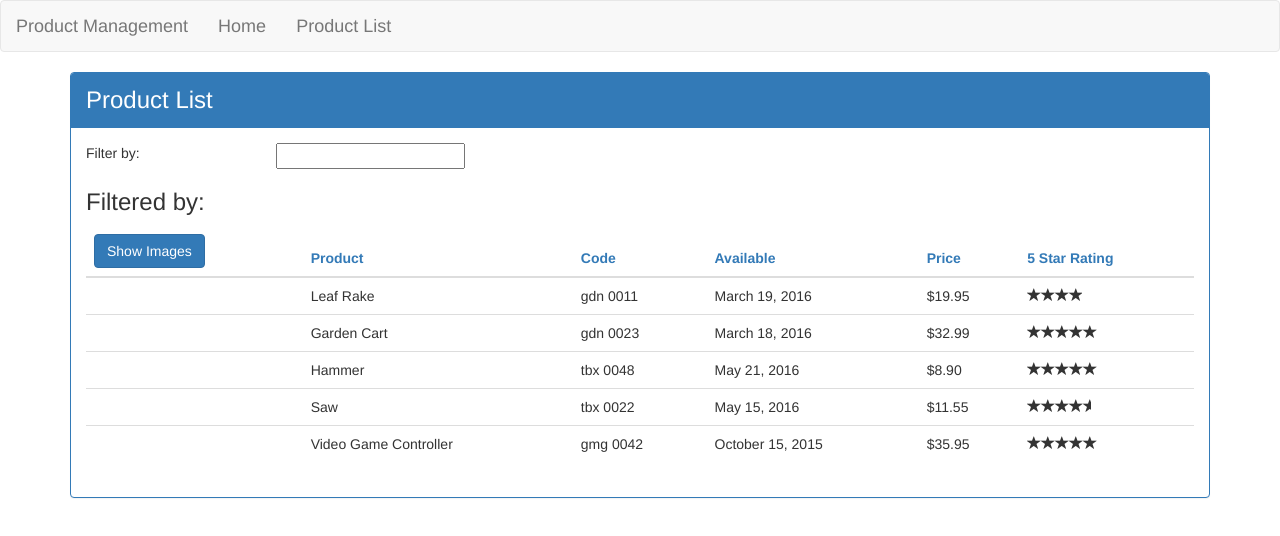
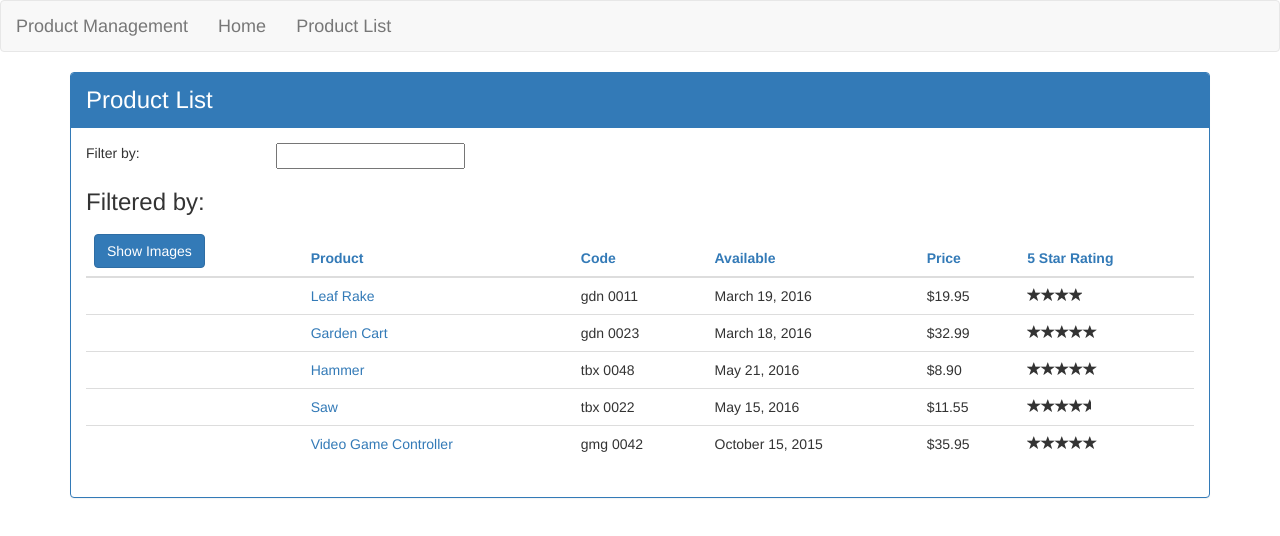
Before and after one commit to rukshandangalla/Angular-Base, an Angular app: page /products in a window 1280 px wide. Shown: the top 536 px of the page. Built offline with nearby package versions, Linux system fonts and the light colour scheme.

Commit message:
product detials page ready

```diff
--- a/src/app/products/product-detail.component.ts
+++ b/src/app/products/product-detail.component.ts
@@ -1,4 +1,6 @@
 import { Component, OnInit } from '@angular/core';
+import { ActivatedRoute } from '@angular/router';
+
 import { IProduct } from "./product";
 
 @Component({
@@ -10,9 +12,25 @@ export class ProductDetailComponent implements OnInit {
   pageTitle: string = 'Product Detail';
   product: IProduct;
 
-  constructor() { }
+  constructor(private _route: ActivatedRoute) {
+
+  }
 
   ngOnInit() {
+    let id = +this._route.snapshot.paramMap.get('id');
+    this.pageTitle += `:${id}`;
+
+    this.product = {
+      "productId": 10,
+      "productName": "Video Game Controller",
+      "productCode": "GMG-0042",
+      "releaseDate": "October 15, 2015",
+      "description": "Standard two-button video game controller",
+      "price": 35.95,
+      "starRating": 4.6,
+      "imageUrl": "http://openclipart.org/image/300px/svg_to_png/120337/xbox-controller_01.png"
+    };
+
   }
 
 }
--- a/src/app/products/product-list.component.html
+++ b/src/app/products/product-list.component.html
@@ -35,7 +35,7 @@
                         <td>
                             <img *ngIf='showImages' [src]='product.imageUrl' [title]='product.productName' [style.width.px]='imageWidth' [style.margin.px]='imageMargin'>
                         </td>
-                        <td>{{product.productName}}</td>
+                        <td><a [routerLink]="['/products', product.productId]">{{product.productName}}</a></td>
                         <td>{{product.productCode | lowercase | convertToSpace:'-'}}</td>
                         <td>{{product.releaseDate}}</td>
                         <td>{{product.price | currency:'USD':true:'1.2-2'}}</td>
```
